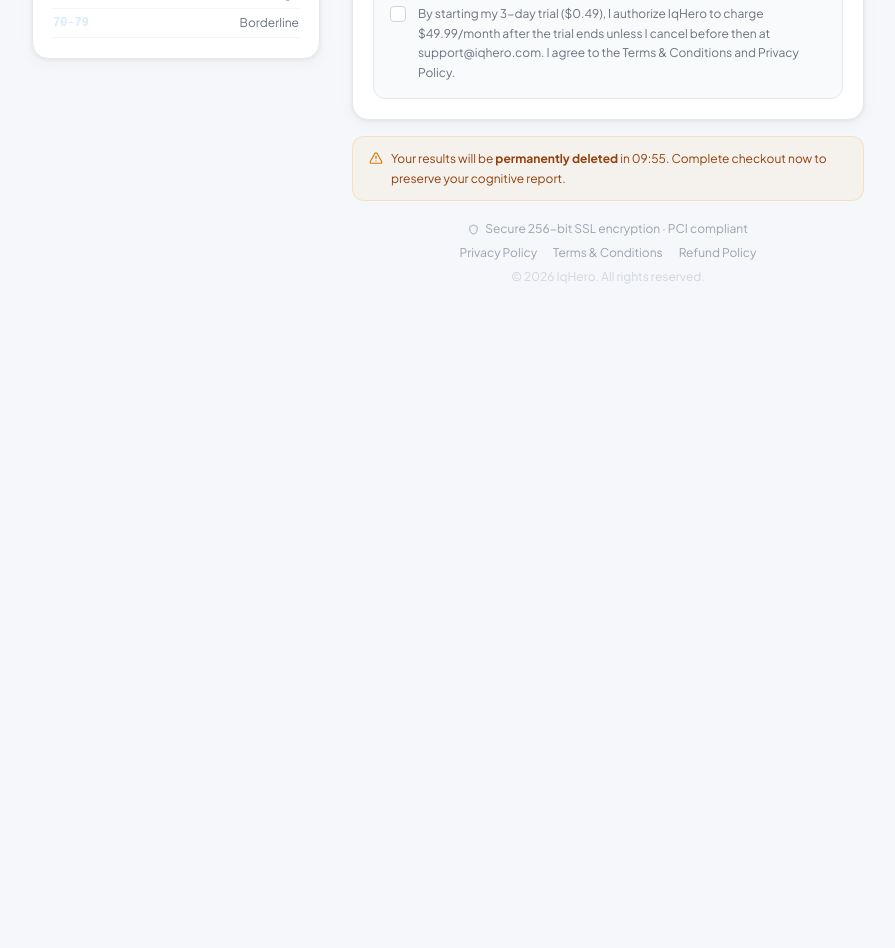
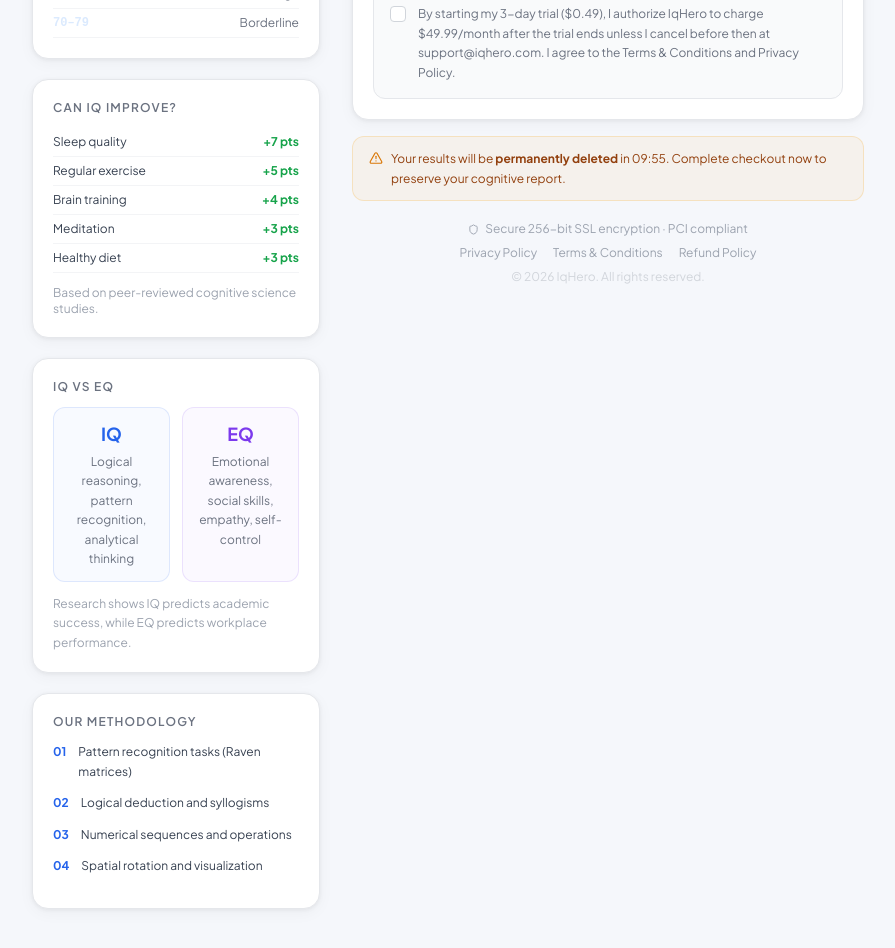
Before and after one commit to gregorymatusevich7788-creator/iq-platform, a Next.js app: page /unlock in a window 1280 px wide. Shown: the part 1160-2108 px from the top of the page, without its empty margins (32-927 px from the left). Before the commit the page ends 1565 px from the top, so only its background shows below. Built offline with nearby package versions, Linux system fonts and the light colour scheme; no server answers.

Commit message:
feat: max sidebar content - facts, charts, methodology

```diff
--- a/app/unlock/page.tsx
+++ b/app/unlock/page.tsx
@@ -281,6 +281,57 @@ function UnlockContent() {
                 <div key={range} className="flex items-center justify-between py-1.5" style={{ borderBottom: '1px solid #f3f4f6' }}>
                   <span className="text-xs font-mono font-semibold" style={{ color }}>{range}</span>
                   <span className="text-xs" style={{ color: '#6b7280' }}>{label}</span>
+                </div>
+              ))}
+            </div>
+
+            {/* Can IQ improve? */}
+            <div className="card p-5">
+              <div className="text-xs font-semibold uppercase tracking-widest mb-3" style={{ color: '#6b7280' }}>Can IQ improve?</div>
+              {[
+                { label: 'Sleep quality', impact: '+7 pts' },
+                { label: 'Regular exercise', impact: '+5 pts' },
+                { label: 'Brain training', impact: '+4 pts' },
+                { label: 'Meditation', impact: '+3 pts' },
+                { label: 'Healthy diet', impact: '+3 pts' },
+              ].map(({ label, impact }) => (
+                <div key={label} className="flex items-center justify-between py-1.5" style={{ borderBottom: '1px solid #f3f4f6' }}>
+                  <span className="text-xs" style={{ color: '#374151' }}>{label}</span>
+                  <span className="text-xs font-bold" style={{ color: '#16a34a' }}>{impact}</span>
+                </div>
+              ))}
+              <p className="text-xs mt-3" style={{ color: '#9ca3af' }}>Based on peer-reviewed cognitive science studies.</p>
+            </div>
+
+            {/* IQ vs EQ */}
+            <div className="card p-5">
+              <div className="text-xs font-semibold uppercase tracking-widest mb-3" style={{ color: '#6b7280' }}>IQ vs EQ</div>
+              <div className="grid grid-cols-2 gap-3">
+                {[
+                  { title: 'IQ', desc: 'Logical reasoning, pattern recognition, analytical thinking', color: '#2563eb' },
+                  { title: 'EQ', desc: 'Emotional awareness, social skills, empathy, self-control', color: '#7c3aed' },
+                ].map(({ title, desc, color }) => (
+                  <div key={title} className="rounded-xl p-3 text-center" style={{ background: `${color}08`, border: `1px solid ${color}20` }}>
+                    <div className="font-bold text-lg mb-1" style={{ color }}>{title}</div>
+                    <div className="text-xs leading-relaxed" style={{ color: '#6b7280' }}>{desc}</div>
+                  </div>
+                ))}
+              </div>
+              <p className="text-xs mt-3 leading-relaxed" style={{ color: '#9ca3af' }}>Research shows IQ predicts academic success, while EQ predicts workplace performance.</p>
+            </div>
+
+            {/* Test methodology */}
+            <div className="card p-5">
+              <div className="text-xs font-semibold uppercase tracking-widest mb-3" style={{ color: '#6b7280' }}>Our methodology</div>
+              {[
+                { step: '01', text: 'Pattern recognition tasks (Raven matrices)' },
+                { step: '02', text: 'Logical deduction and syllogisms' },
+                { step: '03', text: 'Numerical sequences and operations' },
+                { step: '04', text: 'Spatial rotation and visualization' },
+              ].map(({ step, text }) => (
+                <div key={step} className="flex items-start gap-3 mb-3">
+                  <span className="text-xs font-bold flex-shrink-0 mt-0.5" style={{ color: '#2563eb' }}>{step}</span>
+                  <span className="text-xs leading-relaxed" style={{ color: '#374151' }}>{text}</span>
                 </div>
               ))}
             </div>
```
